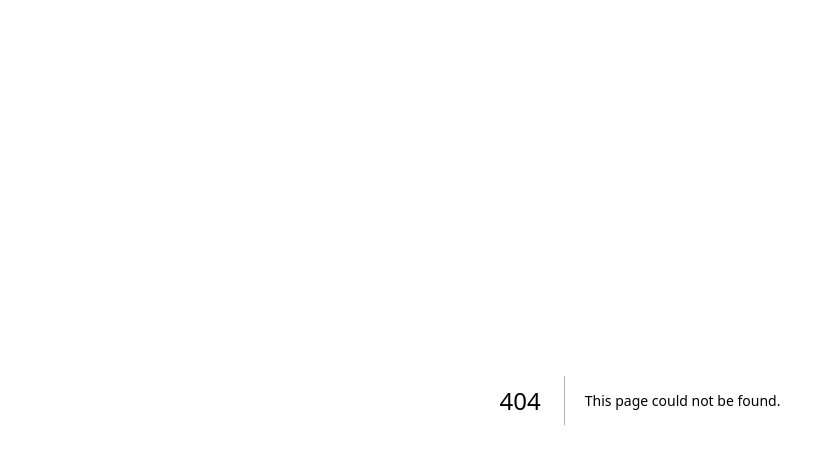
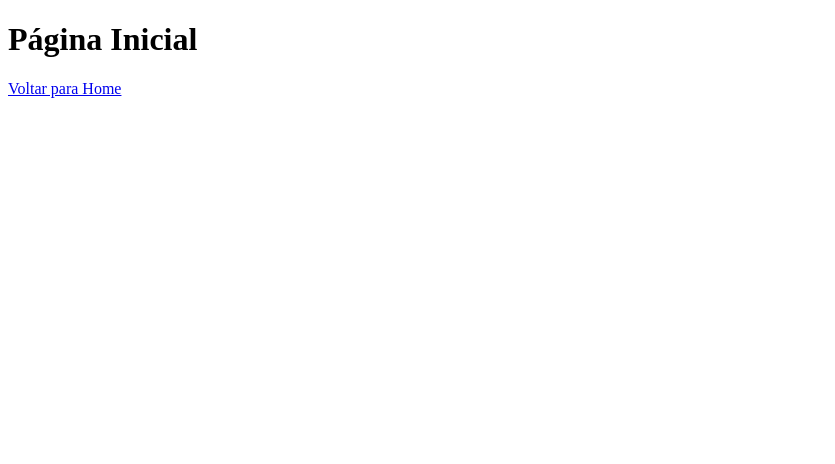
Before and after one commit to evelyninacio/uma-ideia, a Next.js app: page /sobre in a window 1280 px wide. Before the commit this address had no page. Shown: the top 464 px of the page, without its empty margins (0-835 px from the left). Built offline with nearby package versions, Linux system fonts and the light colour scheme.

Commit message:
subindo pagina sobre

```diff
--- a/pages/index.js
+++ b/pages/index.js
@@ -1,9 +1,13 @@
 import { useState } from "react";
+import Link from "next/link";
+
 function Home() {
   return (
     <div>
       <h1>Página Inicial</h1>
-      <p>Teste.</p>
+      <Link href="/sobre">
+        Acessar a página sobre
+        </Link>
       <Contador />
     </div>
   );
--- /dev/null
+++ b/pages/sobre.js
@@ -0,0 +1,13 @@
+import Link from "next/link";
+function Sobre() {
+  return (
+    <div>
+      <h1>Página Inicial</h1>
+      <Link href="/">
+        Voltar para Home
+        </Link>
+    </div>
+  );
+}
+
+export default Sobre;
```
